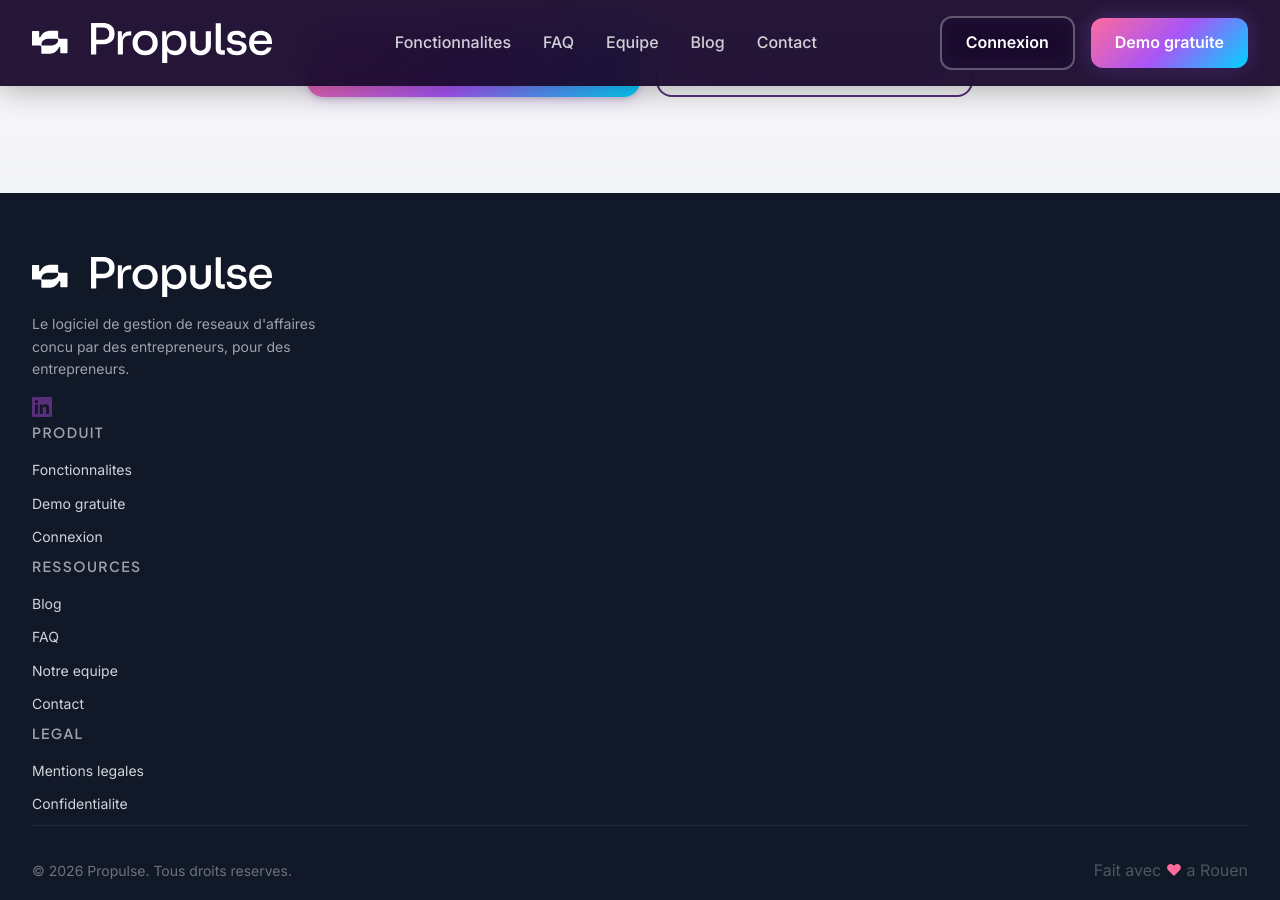
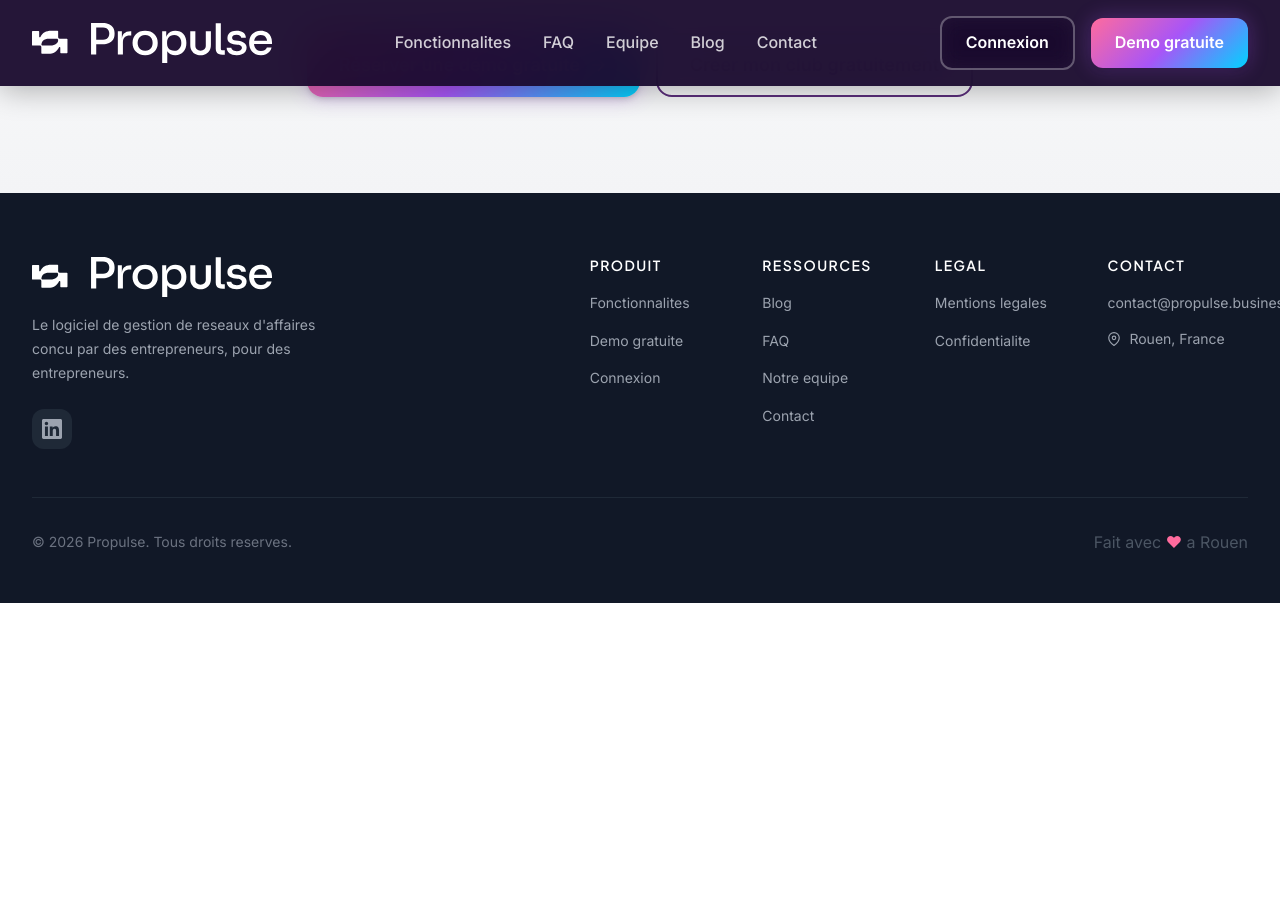
Before and after one commit to foreachcode/propulse-website, a Jekyll site: the page built from index.html, in a window 1280 px wide and 900 px high, scrolled down 4085 px. Built offline with Jekyll 4.4.1, drawn with Linux system fonts in a browser that asks for light colours; some web fonts are replaced; after the commit the page ends 4688 px from its top, so only the background shows below that.

Commit message:
Improve footer layout with 4-column grid
- Add Contact column with email and location
- Improve grid layout: brand section + 4 link columns
- Add social icons styling with hover effects
- Better responsive behavior (2 cols mobile, 4 cols desktop)

Generated with [Claude Code](https://claude.ai/code)
via [Happy](https://happy.engineering)

Co-Authored-By: Claude <noreply@anthropic.com>
Co-Authored-By: Happy <yesreply@happy.engineering>

```diff
--- a/_data/navigation.yml
+++ b/_data/navigation.yml
@@ -53,6 +53,12 @@ footer_legal:
     - label: "Confidentialite"
       url: "/politique-confidentialite"
 
+# Footer - Contact
+footer_contact:
+  title: "Contact"
+  email: "contact@propulse.business"
+  location: "Rouen, France"
+
 # Reseaux sociaux
 social:
   - platform: "LinkedIn"
--- a/_includes/footer.html
+++ b/_includes/footer.html
@@ -44,6 +44,24 @@
             {% endfor %}
           </ul>
         </div>
+
+        <div class="footer-column">
+          <h4 class="footer-title">{{ site.data.navigation.footer_contact.title }}</h4>
+          <ul class="footer-links">
+            <li>
+              <a href="mailto:{{ site.data.navigation.footer_contact.email }}">
+                {{ site.data.navigation.footer_contact.email }}
+              </a>
+            </li>
+            <li class="footer-location">
+              <svg xmlns="http://www.w3.org/2000/svg" width="14" height="14" viewBox="0 0 24 24" fill="none" stroke="currentColor" stroke-width="2" stroke-linecap="round" stroke-linejoin="round">
+                <path d="M21 10c0 7-9 13-9 13s-9-6-9-13a9 9 0 0 1 18 0z"></path>
+                <circle cx="12" cy="10" r="3"></circle>
+              </svg>
+              {{ site.data.navigation.footer_contact.location }}
+            </li>
+          </ul>
+        </div>
       </div>
     </div>
 
--- a/_includes/head.html
+++ b/_includes/head.html
@@ -37,7 +37,7 @@
 <link href="https://fonts.googleapis.com/css2?family=Inter:wght@400;500;600;700&family=Plus+Jakarta+Sans:wght@600;700;800&display=swap" rel="stylesheet">
 
 <!-- Styles -->
-<link rel="stylesheet" href="/css/main.css?v=1.5">
+<link rel="stylesheet" href="/css/main.css?v=1.6">
 
 <!-- Favicon -->
 <link rel="icon" type="image/svg+xml" href="/assets/logos/logo-propulse.svg">
--- a/_sass/_components.scss
+++ b/_sass/_components.scss
@@ -692,18 +692,15 @@
   padding: $spacing-16 0 $spacing-8;
 }
 
-.footer-grid {
+.footer-top {
   display: grid;
-  grid-template-columns: repeat(1, 1fr);
-  gap: $spacing-8;
+  grid-template-columns: 1fr;
+  gap: $spacing-12;
   margin-bottom: $spacing-12;
 
-  @media (min-width: $breakpoint-md) {
-    grid-template-columns: repeat(2, 1fr);
-  }
-
   @media (min-width: $breakpoint-lg) {
-    grid-template-columns: 2fr 1fr 1fr 1fr;
+    grid-template-columns: 1.5fr 2fr;
+    gap: $spacing-16;
   }
 }
 
@@ -716,8 +713,59 @@
   p {
     color: $gray-400;
     font-size: $text-sm;
-    max-width: 300px;
+    max-width: 320px;
+    line-height: 1.7;
+    margin-bottom: $spacing-6;
   }
+}
+
+.footer-social {
+  display: flex;
+  gap: $spacing-3;
+
+  a {
+    display: flex;
+    align-items: center;
+    justify-content: center;
+    width: 40px;
+    height: 40px;
+    background: $gray-800;
+    border-radius: $radius-lg;
+    color: $gray-400;
+    transition: all $transition-fast;
+
+    &:hover {
+      background: $primary;
+      color: $white;
+      transform: translateY(-2px);
+    }
+  }
+}
+
+.footer-links-grid {
+  display: grid;
+  grid-template-columns: repeat(2, 1fr);
+  gap: $spacing-6 $spacing-8;
+
+  @media (min-width: $breakpoint-md) {
+    grid-template-columns: repeat(4, 1fr);
+  }
+}
+
+.footer-location {
+  display: flex;
+  align-items: center;
+  gap: $spacing-2;
+  color: $gray-400;
+  font-size: $text-sm;
+
+  svg {
+    flex-shrink: 0;
+  }
+}
+
+.footer-column {
+  min-width: 0;
 }
 
 .footer-title {
@@ -725,7 +773,7 @@
   font-weight: 600;
   text-transform: uppercase;
   letter-spacing: 0.1em;
-  color: $gray-400;
+  color: $white;
   margin-bottom: $spacing-4;
 }
 
@@ -733,16 +781,16 @@
   list-style: none;
 
   li {
-    margin-bottom: $spacing-2;
+    margin-bottom: $spacing-3;
   }
 
   a {
-    color: $gray-300;
+    color: $gray-400;
     font-size: $text-sm;
     transition: color $transition-fast;
 
     &:hover {
-      color: $accent-cyan;
+      color: $white;
     }
   }
 }
@@ -754,10 +802,12 @@
   flex-direction: column;
   gap: $spacing-4;
   align-items: center;
+  text-align: center;
 
   @media (min-width: $breakpoint-md) {
     flex-direction: row;
     justify-content: space-between;
+    text-align: left;
   }
 }
 
```
